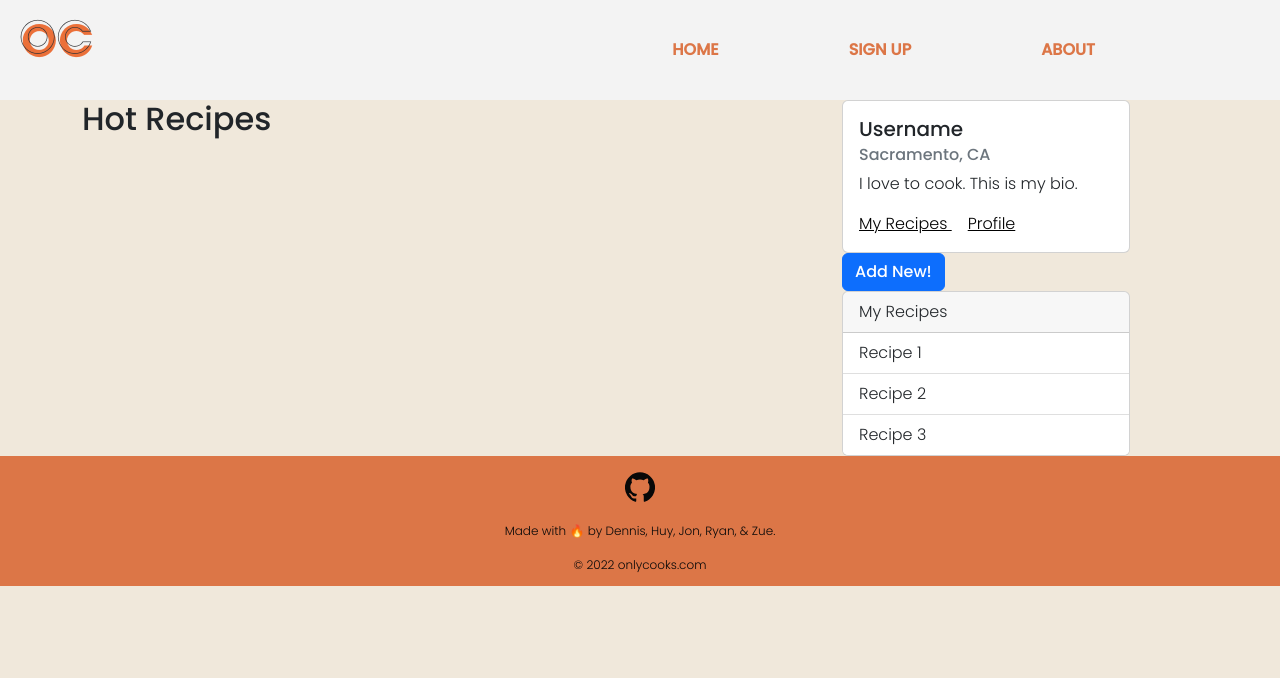
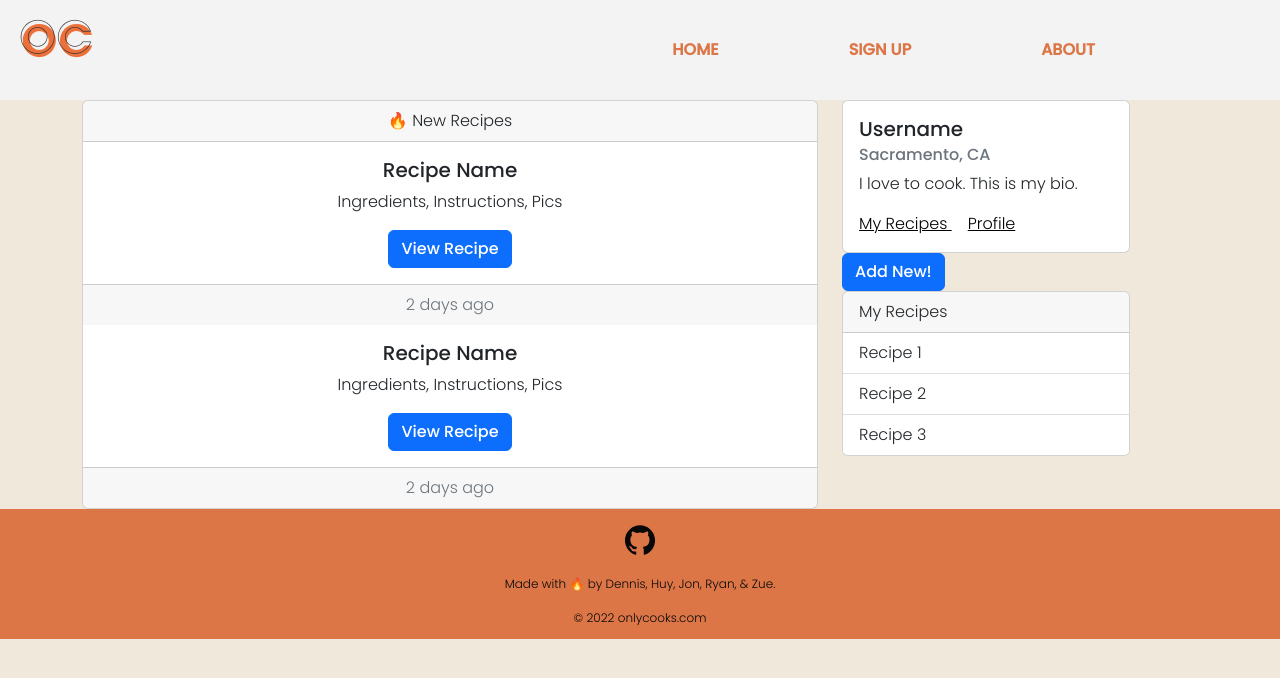
Before and after one commit to zuetesei/cook-book, a React (Create React App) app in the folder client/: page /dashboard in a window 1280 px wide. Shown: the top 678 px of the page. Built offline with nearby package versions, Linux system fonts and the light colour scheme.

Commit message:
ALL recipes component

```diff
--- a/client/src/components/AddForm/index.js
+++ b/client/src/components/AddForm/index.js
@@ -47,13 +47,7 @@ function AddFormModal() {
               <Form.Label> Instructions </Form.Label>
               <Form.Control as="textarea" rows={3} />
             </Form.Group>
-            <Form.Group
-              className="mb-3"
-              controlId="exampleForm.ControlTextarea1"
-            >
-              <Form.Label> Any special notes about this dish? </Form.Label>
-              <Form.Control as="textarea" rows={3} />
-            </Form.Group>
+
             <div>
               <form method="post" action="#" id="#">
                 <div class="form-group files">
--- /dev/null
+++ b/client/src/components/AllRecipes/index.js
@@ -0,0 +1,31 @@
+import React from 'react';
+import Button from 'react-bootstrap/Button';
+import Card from 'react-bootstrap/Card';
+
+function AllRecipes() {
+    return (
+        <Card className="text-center">
+            <Card.Header> 🔥 New Recipes </Card.Header>
+            <Card.Body>
+                <Card.Title> Recipe Name </Card.Title>
+                <Card.Text>
+                    Ingredients, Instructions, Pics
+                </Card.Text>
+                <Button variant="primary"> View Recipe </Button>
+            </Card.Body>
+            <Card.Footer className="text-muted">2 days ago</Card.Footer>
+
+            <Card.Body>
+                <Card.Title> Recipe Name </Card.Title>
+                <Card.Text>
+                    Ingredients, Instructions, Pics
+                </Card.Text>
+                <Button variant="primary"> View Recipe </Button>
+            </Card.Body>
+            <Card.Footer className="text-muted">2 days ago</Card.Footer>
+        </Card>
+    )
+
+}
+
+export default AllRecipes;
--- a/client/src/pages/Dashboard.js
+++ b/client/src/pages/Dashboard.js
@@ -6,6 +6,7 @@ import Row from "react-bootstrap/Row";
 import Col from "react-bootstrap/Col";
 import UserRecipes from '../components/UserRecipes';
 import AddForm from '../components/AddForm';
+import AllRecipes from '../components/AllRecipes';
 // import NoteAddIcon from '@mui/icons-material/NoteAdd';
 
 function Dashboard() {
@@ -14,7 +15,7 @@ function Dashboard() {
             <Container>
                 <Row>
                     <Col sm={8} className='userFeed'>
-                        <h2> Hot Recipes </h2>
+                        <AllRecipes />
                     </Col>
                     <Col sm={4} className='userInfo'>
                         <UserCard />
```
Also changed, not shown: client/src/utils/Queries.js (+10 -12 lines), client/src/utils/RecipeList.js (deleted, +0 -40 lines), client/src/utils/UserList.js (deleted, +0 -40 lines), 1 other file (tests, documents, lock files or other folders).
